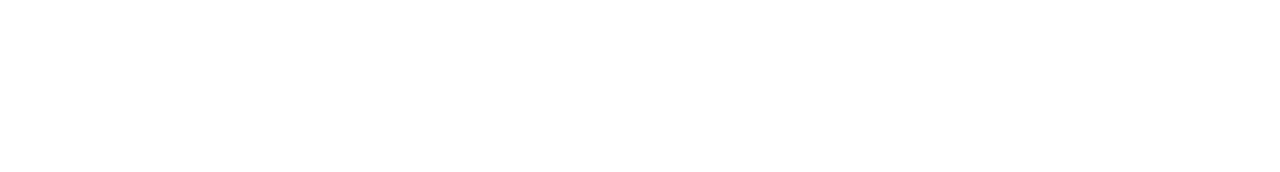
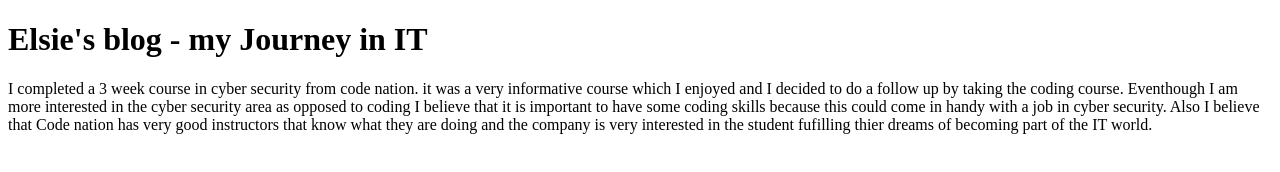
Before and after one commit to elsiefreg/monblock, a plain HTML site: page index.html in a window 1280 px wide. Drawn offline with Linux system fonts and the light colour scheme.

Commit message:
second commit

```diff
--- a/index.html
+++ b/index.html
@@ -2,9 +2,16 @@
 <html lang="en">
 <head>
     <meta charset="UTF-8">
-    <title>Document</title>
+    <title>Elsie's blog</title>
 </head>
 <body>
-
+     <h1>Elsie's blog - my Journey in IT</h1>
+     <p> I completed a 3 week course in cyber security from code nation.
+         it was a very informative course which I enjoyed and I decided to do
+         a follow up by taking the coding course. Eventhough I am more interested
+         in the cyber security area as opposed to coding I believe that it is important
+         to have some coding skills because this could come in handy with a job in cyber security.
+         Also I believe that Code nation has very good instructors that know what they are doing and the company is very
+        interested in the student fufilling thier dreams of becoming part of the IT world.  </p>
 </body>
 </html>
```
